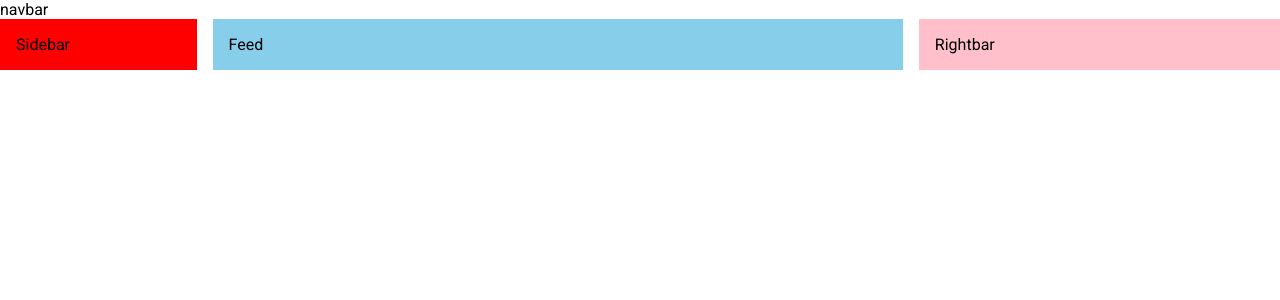
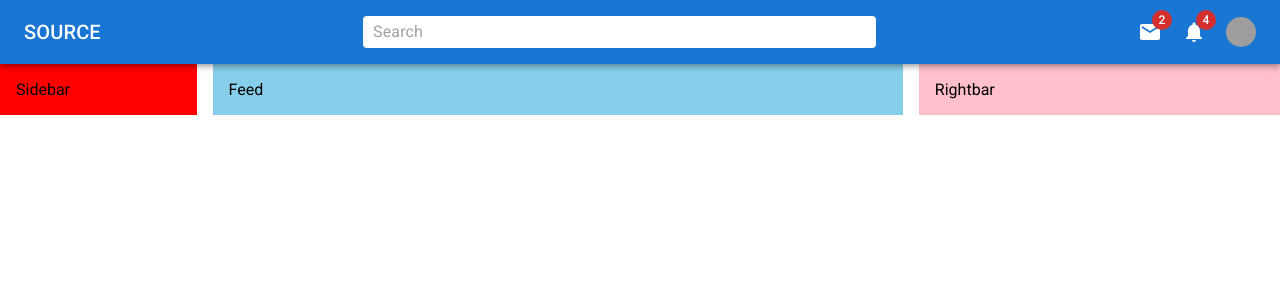
Before and after one commit to Hamzaali565/react-materialUI-project, a React (Create React App) app: page / in a window 1280 px wide. Shown: the top 300 px of the page. Built offline with nearby package versions, Linux system fonts and the light colour scheme; grey boxes are pictures that could not be loaded.

Commit message:
few changes

```diff
--- a/src/components/Navbar.jsx
+++ b/src/components/Navbar.jsx
@@ -1,8 +1,53 @@
+import { Mail, Pets, Notifications } from '@mui/icons-material'
+import { AppBar, Avatar, Badge, InputBase, styled, Toolbar, Typography } from '@mui/material'
+import { Box } from '@mui/system'
 import React from 'react'
+import App from '../App'
 
 const navbar = () => {
+  const StyledToolbar = styled(Toolbar)({
+    display: "flex",
+    justifyContent: "space-between"
+  })
+  const Search = styled("div")(({ theme }) => ({
+    backgroundColor: "white",
+    padding: "0 10px",
+    borderRadius: theme.shape.borderRadius,
+    width: "40%"
+  }))
+  const Icons = styled(Box)(({ theme }) => ({
+    display: 'none',
+    gap: "20px",
+    alignItems: "center",
+[theme.breakpoints.up("sm")]:{display: "flex"}
+}))
+const UserBox = styled(Box)(({ theme }) => ({
+  display: 'flex',
+  gap: "20px",
+  alignItems: "center",
+  [theme.breakpoints.up("sm")]:{display: "none"}
+  }))
   return (
-    <div>navbar</div>
+    <AppBar position="sticky">
+      <StyledToolbar>
+        <Typography variant='h6' sx={{ display: { xs: "none", sm: "block" } }}>SOURCE</Typography>
+        <Pets sx={{ display: { xs: "block", sm: "none" } }} />
+        <Search> <InputBase placeholder='Search' /> </Search>
+        <Icons>
+          <Badge badgeContent={2} color="error">
+            <Mail />
+          </Badge>
+          <Badge badgeContent={4} color="error">
+            <Notifications />
+          </Badge>
+          <Avatar sx={{ width: 30, height: 30 }} src="https://scontent.fkhi22-1.fna.fbcdn.net/v/t1.6435-9/188384323_1447601038927019_7887706600818859341_n.jpg?_nc_cat=107&ccb=1-7&_nc_sid=09cbfe&_nc_eui2=AeGCL_hYTwG3k08kQD1LvB8Nsc5T_WLrH_GxzlP9Yusf8UL9sMeXCGVl0UPyrwu9aI_Jxl1QzZohUXqIXpF8s3en&_nc_ohc=7FRlBip4joUAX-tigpc&_nc_ht=scontent.fkhi22-1.fna&oh=00_AfAwof37GJPcifAUMMjWyR4bvCvOynHtJ3UWO1Z1k0j0Pw&oe=63B01325" />
+        </Icons>
+<UserBox>
+          <Avatar sx={{ width: 30, height: 30 }} src="https://scontent.fkhi22-1.fna.fbcdn.net/v/t1.6435-9/188384323_1447601038927019_7887706600818859341_n.jpg?_nc_cat=107&ccb=1-7&_nc_sid=09cbfe&_nc_eui2=AeGCL_hYTwG3k08kQD1LvB8Nsc5T_WLrH_GxzlP9Yusf8UL9sMeXCGVl0UPyrwu9aI_Jxl1QzZohUXqIXpF8s3en&_nc_ohc=7FRlBip4joUAX-tigpc&_nc_ht=scontent.fkhi22-1.fna&oh=00_AfAwof37GJPcifAUMMjWyR4bvCvOynHtJ3UWO1Z1k0j0Pw&oe=63B01325" />
+<Typography variant='span'>Muhammad Hamza Ali</Typography>
+</UserBox>
+      </StyledToolbar>
+    </AppBar>
   )
 }
 
```
